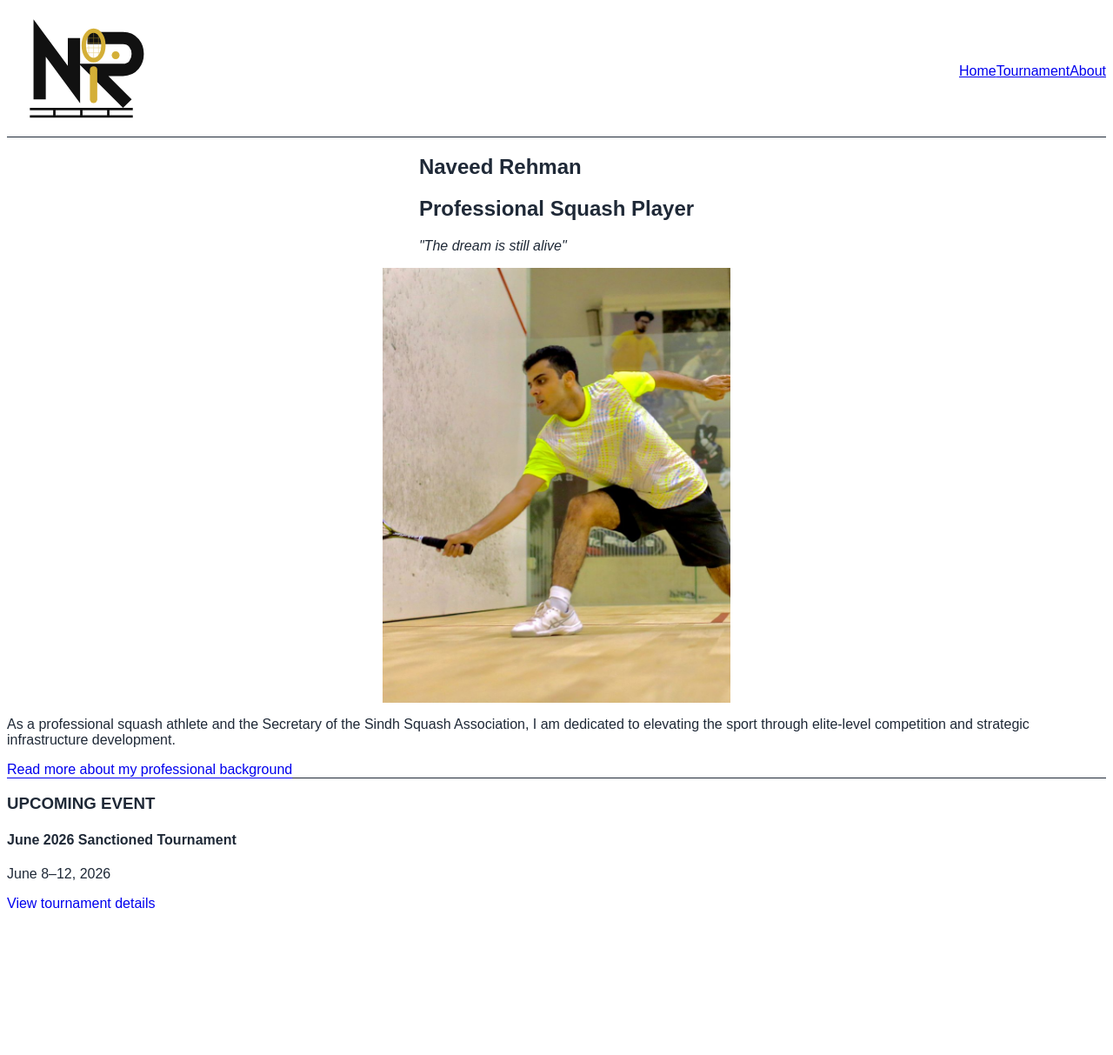
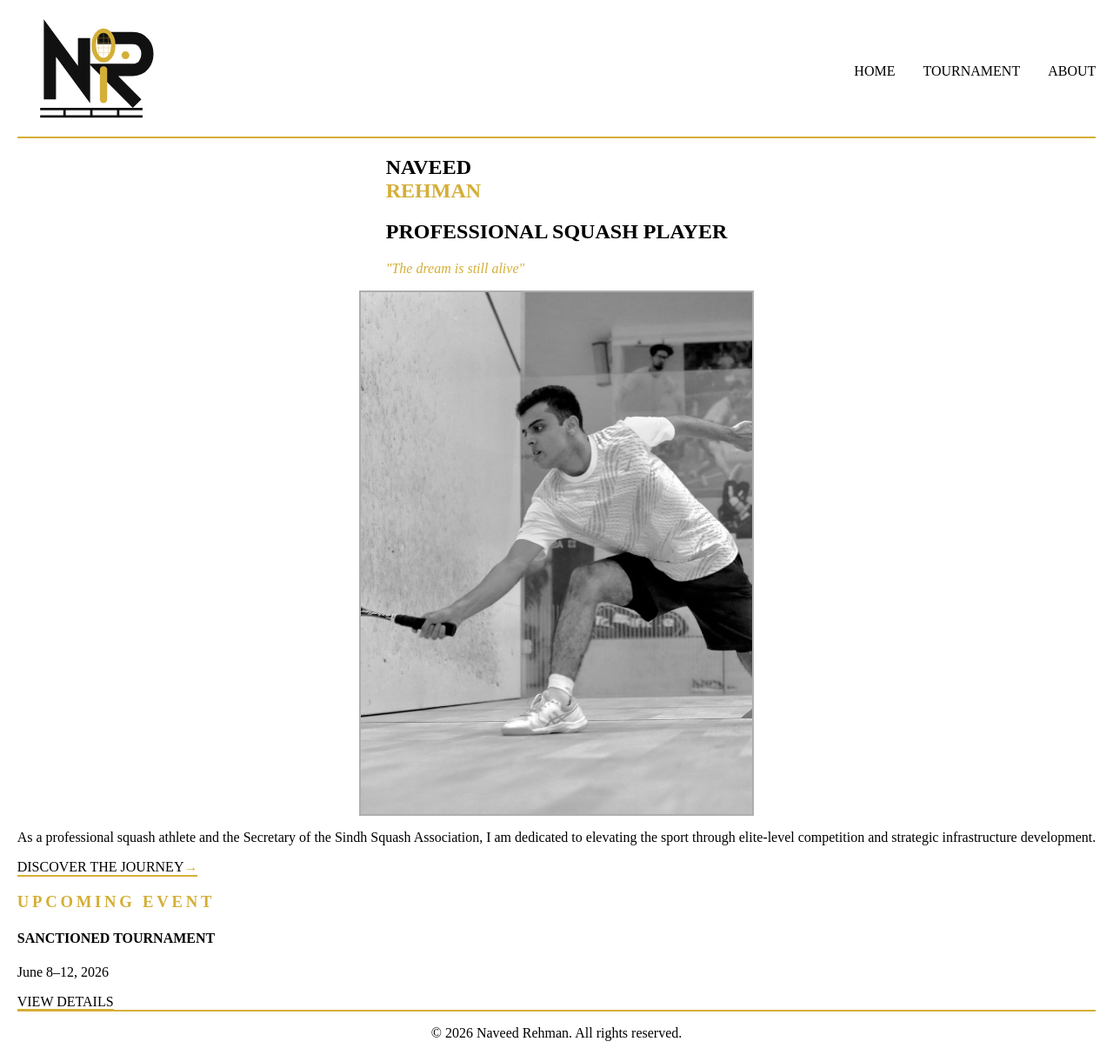
Before and after one commit to naveedrehmanyousufzai/naveedrehman-site, a Next.js app: page / in a window 1280 px wide. Shown: the whole page at 87% size. Before the commit the page ends 1048 px from the top, so only its background shows below. Built offline with nearby package versions, Linux system fonts and the light colour scheme.

Commit message:
Finalized premium black and gold homepage theme and global styles

```diff
--- a/app/globals.css
+++ b/app/globals.css
@@ -2,7 +2,19 @@
 @tailwind components;
 @tailwind utilities;
 
-body {
-  font-family: sans-serif;
-  color: #1f2937;
+/* Force all links to be black and remove the underline */
+a {
+  color: #000000 !important;
+  text-decoration: none !important;
 }
+
+/* Force the golden hover effect */
+a:hover {
+  color: #D4AF37 !important;
+}
+
+/* Fix the spacing for the navigation menu */
+nav {
+  display: flex !important;
+  gap: 2rem !important;
+}
--- a/app/layout.tsx
+++ b/app/layout.tsx
@@ -13,8 +13,8 @@ const geistMono = Geist_Mono({
 });
 
 export const metadata: Metadata = {
-  title: "Create Next App",
-  description: "Generated by create next app",
+  title: "Naveed Rehman",
+  description: "Naveed Rehman - Professional Squash Player",
 };
 
 export default function RootLayout({
--- a/app/page.tsx
+++ b/app/page.tsx
@@ -3,72 +3,89 @@ import Link from "next/link";
 
 export default function Home() {
   return (
-    <main className="min-h-screen bg-white text-gray-900 p-8 md:p-24 max-w-4xl mx-auto">
+    <main className="min-h-screen bg-white text-black p-8 md:p-24 max-w-5xl mx-auto selection:bg-[#D4AF37] selection:text-white flex flex-col font-sans antialiased">
 
-      {/* Navigation Header with Logo */}
-      <header className="mb-12 flex items-center justify-between border-b border-gray-100 pb-6">
+      {/* Navigation Header with GOLDEN bottom line */}
+      <header className="mb-16 flex items-center justify-between border-b-2 border-[#D4AF37] pb-6">
         <div>
-          {/* We swapped this to a standard HTML img tag for SVG compatibility */}
           <img
             src="/logo.svg"
             alt="Naveed Rehman Logo"
-            className="h-12 w-auto"
+            className="h-14 w-auto"
           />
         </div>
-        <nav className="space-x-6 text-sm font-medium">
-          <Link href="/" className="hover:text-gray-500">Home</Link>
-          <Link href="/tournament" className="hover:text-gray-500">Tournament</Link>
-          <Link href="/about" className="hover:text-gray-500">About</Link>
+        <nav className="flex items-center gap-8">
+          {/* Forced black text and no-underline, forced golden hover using Tailwind's ! modifier */}
+          <Link href="/" className="!text-black text-sm font-bold uppercase tracking-widest !no-underline hover:!text-[#D4AF37] transition-colors duration-300">Home</Link>
+          <Link href="/tournament" className="!text-black text-sm font-bold uppercase tracking-widest !no-underline hover:!text-[#D4AF37] transition-colors duration-300">Tournament</Link>
+          <Link href="/about" className="!text-black text-sm font-bold uppercase tracking-widest !no-underline hover:!text-[#D4AF37] transition-colors duration-300">About</Link>
         </nav>
       </header>
 
-      {/* Hero Section with Image */}
-      <section className="mt-10 flex flex-col md:flex-row items-center gap-12">
+      {/* Main Content Area */}
+      <div className="flex-grow">
+        {/* Hero Section */}
+        <section className="mt-10 flex flex-col md:flex-row items-center gap-16">
           <div className="flex-1 text-left">
-          <h1 className="text-5xl font-bold tracking-tight">Naveed Rehman</h1>
-          <h2 className="text-xl font-light mt-2 text-gray-600">Professional Squash Player</h2>
-          <p className="text-md italic mt-4 text-gray-500">&quot;The dream is still alive&quot;</p>
+            <h1 className="text-5xl md:text-7xl font-bold tracking-tight text-black uppercase">
+              Naveed <br />
+              <span className="text-[#D4AF37]">Rehman</span>
+            </h1>
+            <h2 className="text-xl font-medium mt-6 text-black tracking-widest uppercase">
+              Professional Squash Player
+            </h2>
+            <p className="text-lg italic mt-6 text-[#D4AF37] font-semibold">
+              &quot;The dream is still alive&quot;
+            </p>
           </div>
 
           <div className="flex-1 w-full flex justify-center md:justify-end">
             <Image
               src="/hero-image.jpeg"
               alt="Naveed Rehman on the squash court"
-            width={400}
-            height={500}
-            className="rounded-md object-cover shadow-sm bg-gray-100"
+              width={450}
+              height={600}
+              className="object-cover shadow-2xl shadow-black/10 grayscale hover:grayscale-0 transition-all duration-700 border-2 border-[#D4AF37] rounded-sm"
               priority
             />
           </div>
         </section>
 
         {/* Brief Bio Section */}
-      <section className="mt-20">
-        <p className="text-gray-800 leading-relaxed text-lg">
+        <section className="mt-32 max-w-2xl">
+          <p className="text-black leading-loose text-lg font-medium">
             As a professional squash athlete and the Secretary of the Sindh Squash Association,
             I am dedicated to elevating the sport through elite-level competition and
             strategic infrastructure development.
           </p>
-        <div className="mt-8">
-          <Link href="/about" className="text-sm font-medium underline underline-offset-4 hover:text-gray-600">
-            Read more about my professional background
+          <div className="mt-10">
+            <Link href="/about" className="text-sm font-bold uppercase tracking-widest text-black border-b-2 border-[#D4AF37] pb-1 hover:!text-[#D4AF37] transition-colors duration-300 inline-flex items-center gap-2">
+              <span>Discover the Journey</span>
+              <span className="text-lg text-[#D4AF37]">→</span>
             </Link>
           </div>
         </section>
 
         {/* Upcoming Event Section */}
-      <section className="mt-20 pt-12 border-t border-gray-100">
-        <h3 className="text-sm font-bold uppercase tracking-widest text-gray-400 mb-6">Upcoming Event</h3>
-        <div className="space-y-2">
-          <h4 className="text-2xl font-semibold">June 2026 Sanctioned Tournament</h4>
-          <p className="text-gray-600">June 8–12, 2026</p>
-          <div className="pt-4">
-            <Link href="/tournament" className="text-sm font-medium underline underline-offset-4 hover:text-gray-600">
-              View tournament details
+        <section className="mt-32 pt-16">
+          <h3 className="text-xs font-bold uppercase tracking-[0.2em] text-[#D4AF37] mb-8">Upcoming Event</h3>
+          <div className="space-y-3">
+            <h4 className="text-3xl font-bold text-black tracking-wide uppercase">Sanctioned Tournament</h4>
+            <p className="text-black font-medium text-lg tracking-wider">June 8–12, 2026</p>
+            <div className="pt-6">
+              <Link href="/tournament" className="text-sm font-bold uppercase tracking-widest text-[#D4AF37] !no-underline hover:!text-black transition-colors duration-300 border-b-2 border-[#D4AF37] pb-1 hover:border-black">
+                View Details
               </Link>
             </div>
           </div>
         </section>
+      </div>
+
+      {/* Footer Section with GOLDEN top line */}
+      <footer className="mt-32 border-t-2 border-[#D4AF37] pt-8 flex justify-center items-center text-sm font-medium text-black">
+        <p>&copy; 2026 Naveed Rehman. All rights reserved.</p>
+      </footer>
+
     </main>
   );
 }
```
Lines whose indentation alone changed are shown as unchanged.
